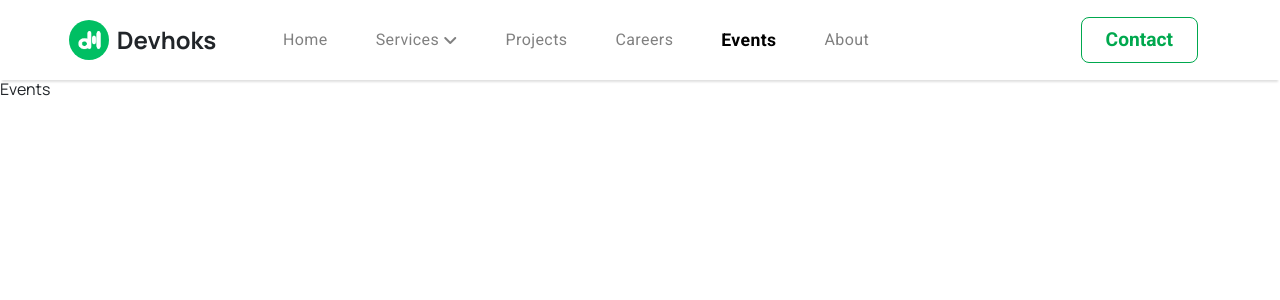
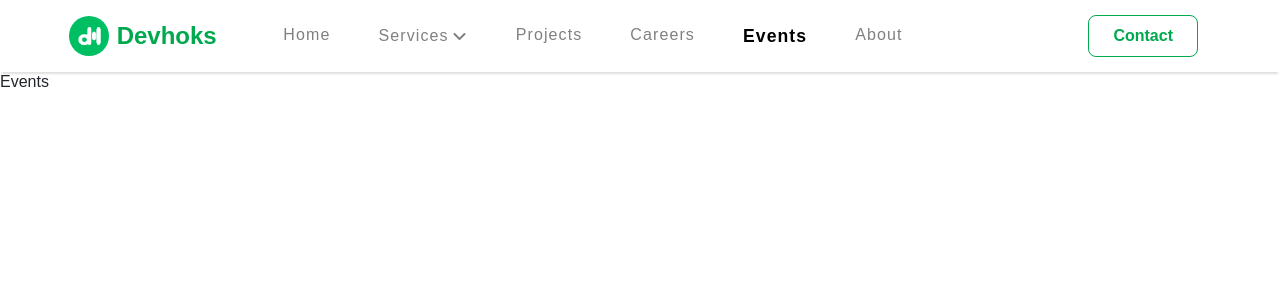
Before and after one commit to ABDULHAMEED-10/DevHooks, a React (Vite) app in the folder DevHoks/: page /events in a window 1280 px wide. Shown: the top 300 px of the page. Built offline with nearby package versions, Linux system fonts and the light colour scheme.

Commit message:
responive navbar

```diff
--- a/DevHoks/index.html
+++ b/DevHoks/index.html
@@ -6,6 +6,7 @@
   <link rel="stylesheet" href="https://cdn.jsdelivr.net/npm/bootstrap/dist/css/bootstrap.min.css" />
   <link rel="preconnect" href="https://fonts.googleapis.com">
   <link rel="preconnect" href="https://fonts.gstatic.com" crossorigin>
+  <link href="https://fonts.googleapis.com/css2?family=Poppins:ital,wght@0,100;0,200;0,300;0,400;0,500;0,600;0,700;0,800;0,900;1,100;1,200;1,300;1,400;1,500;1,600;1,700;1,800;1,900&display=swap" rel="stylesheet">
   <link href="https://fonts.googleapis.com/css2?family=Roboto:ital,wght@0,100;0,300;0,400;0,500;0,700;0,900;1,100;1,300;1,400;1,500;1,700;1,900&display=swap" rel="stylesheet">
   <link href="https://fonts.googleapis.com/css2?family=Manrope:wght@200..800&family=Roboto:ital,wght@0,100;0,300;0,400;0,500;0,700;0,900;1,100;1,300;1,400;1,500;1,700;1,900&display=swap" rel="stylesheet">
 
--- a/DevHoks/src/App.css
+++ b/DevHoks/src/App.css
@@ -0,0 +1,8 @@
+:root{
+    --popins-font-fmaily:"popins", sans-serif;
+    --manrope-font-family: 'Manrope', sans-serif;
+    --roboto-font-family: 'Roboto', sans-serif;
+    --border-box-shadow:rgba(94, 94, 94, 0.2);
+    --green-hover-color:#00a84e;
+    --gray-hover-color: rgb(228, 228, 228);
+}
--- a/DevHoks/src/Components/Layout.jsx
+++ b/DevHoks/src/Components/Layout.jsx
@@ -10,7 +10,7 @@ const Layout = ({ children }) => {
   React.useEffect(() => {
     const timer = setTimeout(() => {
       setLoading(false);
-    }, 4000);
+    }, 2000);
 
     return () => clearTimeout(timer);
   }, []);
--- a/DevHoks/src/Components/Layout/Header/navbar.css
+++ b/DevHoks/src/Components/Layout/Header/navbar.css
@@ -1,12 +1,12 @@
 .navbar__container {
-  border: 2px solid white;
+  border: 2px solid rgb(255, 255, 255);
   box-shadow: 0 4px 2px -2px var(--border-box-shadow);
-  height: 5rem;
+  height: 4.5rem;
 }
 .navbar__logo {
   font-size: 24px;
-  font-weight: 700;
-  font-family: var(--heading-font-family);
+  font-weight:800;
+  color: var(--green-hover-color);
 }
 
 
@@ -23,12 +23,15 @@
   width: 100%;
 
 }
+.navbar__list{
+  display: flex;
+  gap: 3rem;
+  letter-spacing: 1.1px;
+}
 .navbar__item {
   position: relative;
 }
-.navbar__link{
-  color: black;
-}
+
 .for__icon:hover .drop__down__icon {
   transform: rotate(180deg);
   transition: transform 0.5s ease-in-out;
@@ -90,7 +93,7 @@
   justify-content: center;
 }
 .ham-icon {
-  font-size: 24px;
+  font-size: 28px;
   position: absolute;
   right: 2rem;
   cursor: pointer;
@@ -231,10 +234,11 @@
   .navhamburger {
     display: flex;
   }
-  .navbar__right {
+  .navbar__list {
     display: none;
   }
 }
+
 
 @keyframes slideInBg {
   0% {
--- a/DevHoks/src/Components/Layout/Header/navbar.jsx
+++ b/DevHoks/src/Components/Layout/Header/navbar.jsx
@@ -11,7 +11,7 @@ const Navbar = () => {
   const isServicePath = location.pathname.includes("service");
 
   return (
-    <div className="navbar__container flex flex-row items-center justify-start gap-20 px-20">
+    <div className="navbar__container flex flex-row items-center gap-20 px-20 md:justify-around ">
       <div className="navbar__left flex flex-row items-center justify-center gap-2">
         <img src="/logo.png" alt="Devhoks"></img>
         <NavLink to="/" className="navbar__logo">
@@ -19,8 +19,8 @@ const Navbar = () => {
         </NavLink>
       </div>
 
-      <div className="navbar__right">
-        <ul className="navbar__list flex tracking-wide gap-5 ">
+      <div className="navbar__right hidden md:flex lg:gap-2 lg:justify-between md:justify-end sm:justify-end ">
+        <ul className="navbar__list ">
           <li>
             <NavComponents toward="" nam="Home" />
           </li>
@@ -46,7 +46,7 @@ const Navbar = () => {
             <NavComponents toward="about" nam="About" />
           </li>
         </ul>
-        <button className="ml-5">
+        <button className="flex items-center align-center ">
           <NavLink to="/contact" className="nav__button">
             Contact
           </NavLink>
--- a/DevHoks/src/index.css
+++ b/DevHoks/src/index.css
@@ -6,24 +6,7 @@
     padding: 0;
     box-sizing: border-box;
 }
-
-:root{
-    --primary-bg-color:#fbfbfe;
-    --secondary-bg-color:#00bf63;
-    --primary-text-color:black;
-    --secondary-text-color:#434345;
-    --primary-heading-color:black;
-    --secondary-heading-color:#434345;
-    --text-font-fmaily:'Roboto', sans-serif;
-    --heading-font-family: 'Manrope', sans-serif;
-    --border-box-shadow:rgba(99, 99, 99, 0.2);
-    --green-hover-color:#00a84e;
-    --gray-hover-color: rgb(228, 228, 228);
-
-}
-
 button{
-
     background-color: transparent;
     color: var(--green-hover-color);
     border: 1px solid var(--green-hover-color);
@@ -32,7 +15,7 @@ button{
     cursor: pointer;
     transition: all 0.3s ease;
     font-weight: bold;
-    font-size: clamp(0.7rem, 0.4937rem + 2.0253vw, 1.2rem);
+    font-size: clamp(0.5rem, 0.4937rem + 2.0253vw, 1rem);
     display: flex;
     justify-items: center;
     align-items: center;
@@ -42,10 +25,6 @@ button:hover{
     background-color: var(--green-hover-color);
     color: white
 }
-h1,h2,h3,h4,h5,h6{
-    font-family: var(--heading-font-family);
-
+body{
+    font-family: var(--popins-font-fmaily)
 }
-p,a,span{
-    font-family: var(--text-font-fmaily);
-}
```
